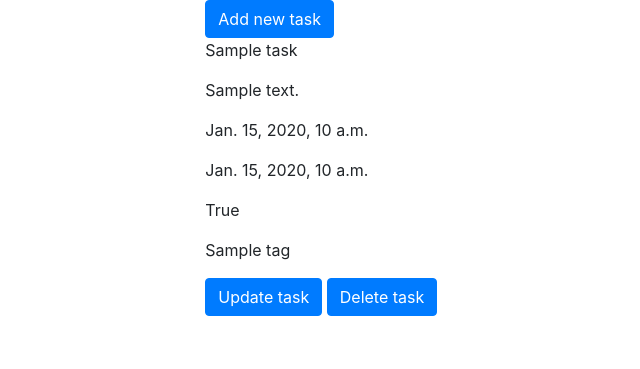
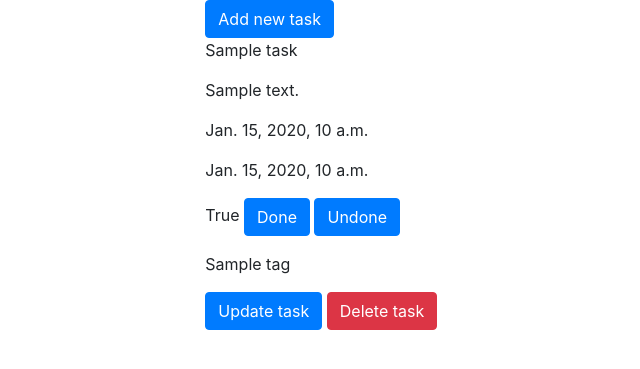
Before and after one commit to CharmNiovi/ToDoList, a Django app: page / in a window 1280 px wide. Shown: the top 369 px of the page, without its empty margins (23-663 px from the left). Run offline with Django 4.2, Linux system fonts and the light colour scheme; a user stored in the database is signed in; tables that the repository leaves empty hold one stand-in row (values such as "Sample post").

Commit message:
added buttons to switch is_complite to False or True in task_list

```diff
--- a/templates/todo_list/task_list.html
+++ b/templates/todo_list/task_list.html
@@ -16,6 +16,8 @@
     </p>
     <p>
       {{ task.done }}
+    <a href="{% url 'todo_list:task-switch-to-done' task.pk %}" class="btn btn-primary">Done</a>
+    <a href="{% url 'todo_list:task-switch-to-undone' task.pk %}" class="btn btn-primary">Undone</a>
     </p>
     {% for tag in task.tags.all %}
       <p>
@@ -23,6 +25,6 @@
       </p>
       {% endfor %}
     <a class="btn btn-primary" href="{% url 'todo_list:task-update' task.pk %}">Update task</a>
-    <a class="btn btn-primary" href="{% url 'todo_list:task-delete' task.pk %}">Delete task</a>
+    <a class="btn btn-danger" href="{% url 'todo_list:task-delete' task.pk %}">Delete task</a>
   {% endfor %}
 {% endblock %}
```
